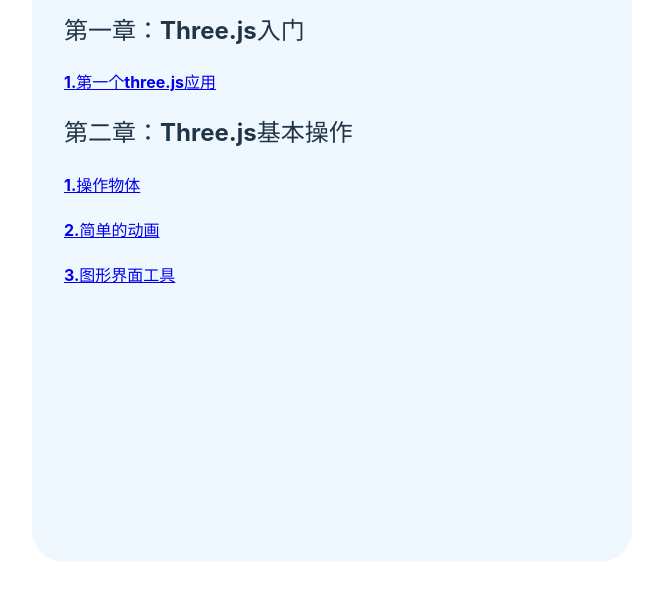
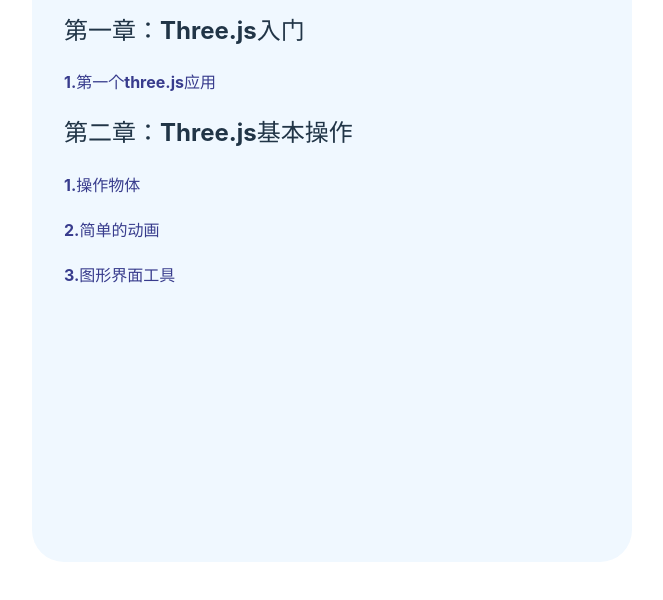
Before and after one commit to WindDancerUBI/threejs-tutorial, a website built with Vite: page index.html in a window 1280 px wide. Shown: the part 142-742 px from the top of the page, without its empty margins (308-971 px from the left). Built offline with nearby package versions, Linux system fonts and the light colour scheme.

Commit message:
fix: 链接自动打开bugfix

```diff
--- a/index.css
+++ b/index.css
@@ -25,6 +25,15 @@
   overflow-y: auto;
 }
 
+.open-page {
+  color: rgb(56, 60, 141);
+  cursor: pointer;
+}
+
+.open-page:hover {
+  color: rgb(162, 0, 255);
+}
+
 @media (prefers-color-scheme: light) {
   :root {
     color: #213547;
--- a/index.html
+++ b/index.html
@@ -18,11 +18,11 @@
     <main>
       <h1>Three.js 基础教程</h1>
       <h2>第一章：Three.js入门</h2>
-      <h4><a class="open-page" href="1-introduction/index.html">1.第一个three.js应用</a></h4>
+      <h4><div class="open-page" href="1-introduction/index.html">1.第一个three.js应用</div></h4>
       <h2>第二章：Three.js基本操作</h2>
-      <h4><a class="open-page" href="2-basicOption/objectOption.html">1.操作物体</a></h4>
-      <h4><a class="open-page" href="2-basicOption/animation.html">2.简单的动画</a></h4>
-      <h4><a class="open-page" href="2-basicOption/guiTools.html">3.图形界面工具</a></h4>
+      <h4><div class="open-page" href="2-basicOption/objectOption.html">1.操作物体</div></h4>
+      <h4><div class="open-page" href="2-basicOption/animation.html">2.简单的动画</div></h4>
+      <h4><div class="open-page" href="2-basicOption/guiTools.html">3.图形界面工具</div></h4>
     </main>
   </body>
 </html>
--- a/index.js
+++ b/index.js
@@ -11,5 +11,5 @@
 
 btns.forEach((i) => {
   const href = i.getAttribute("href")
-  i.onclick = window.open(`${baseUrl}${href}`)
+  i.onclick = () => window.open(`${baseUrl}${href}`)
 })
```
